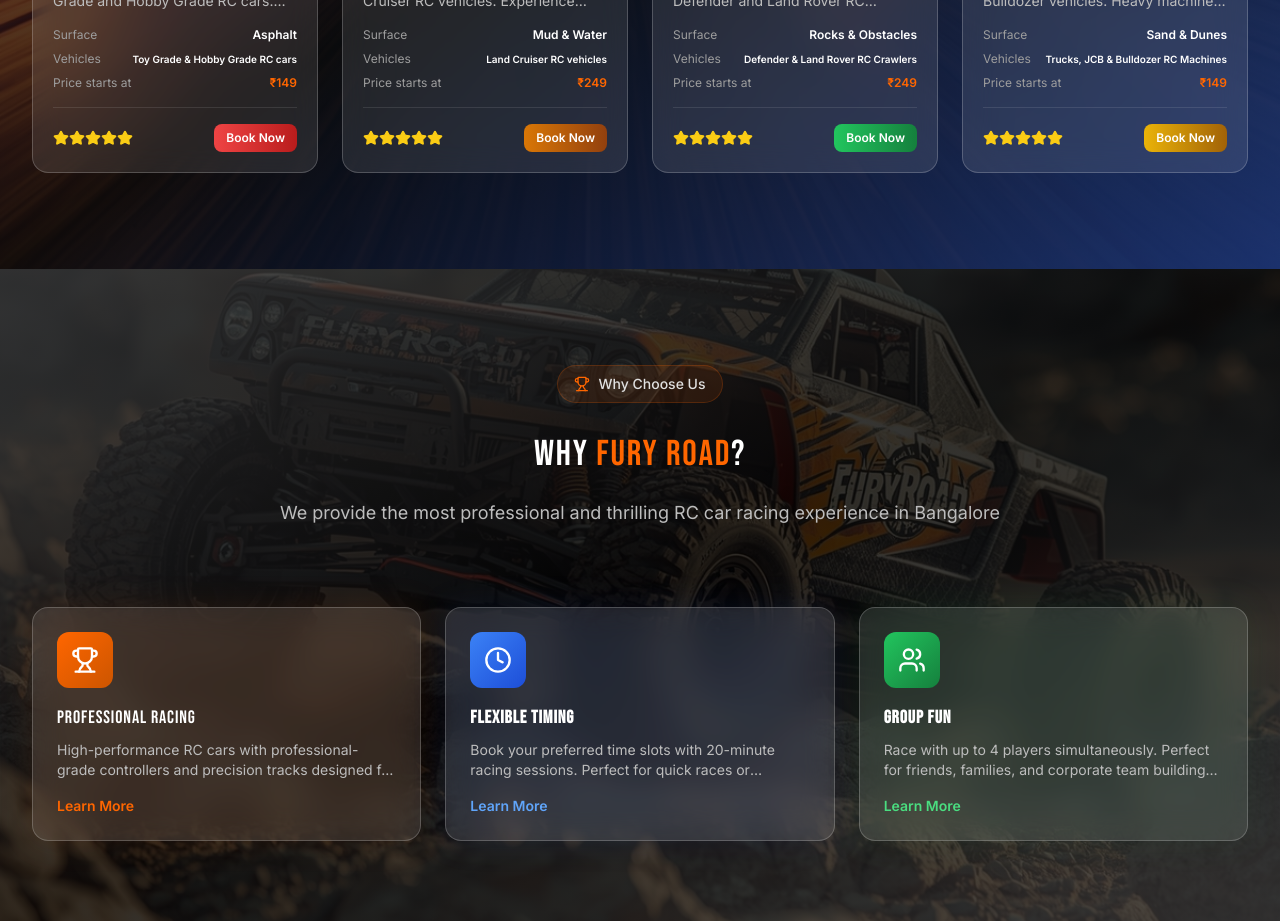
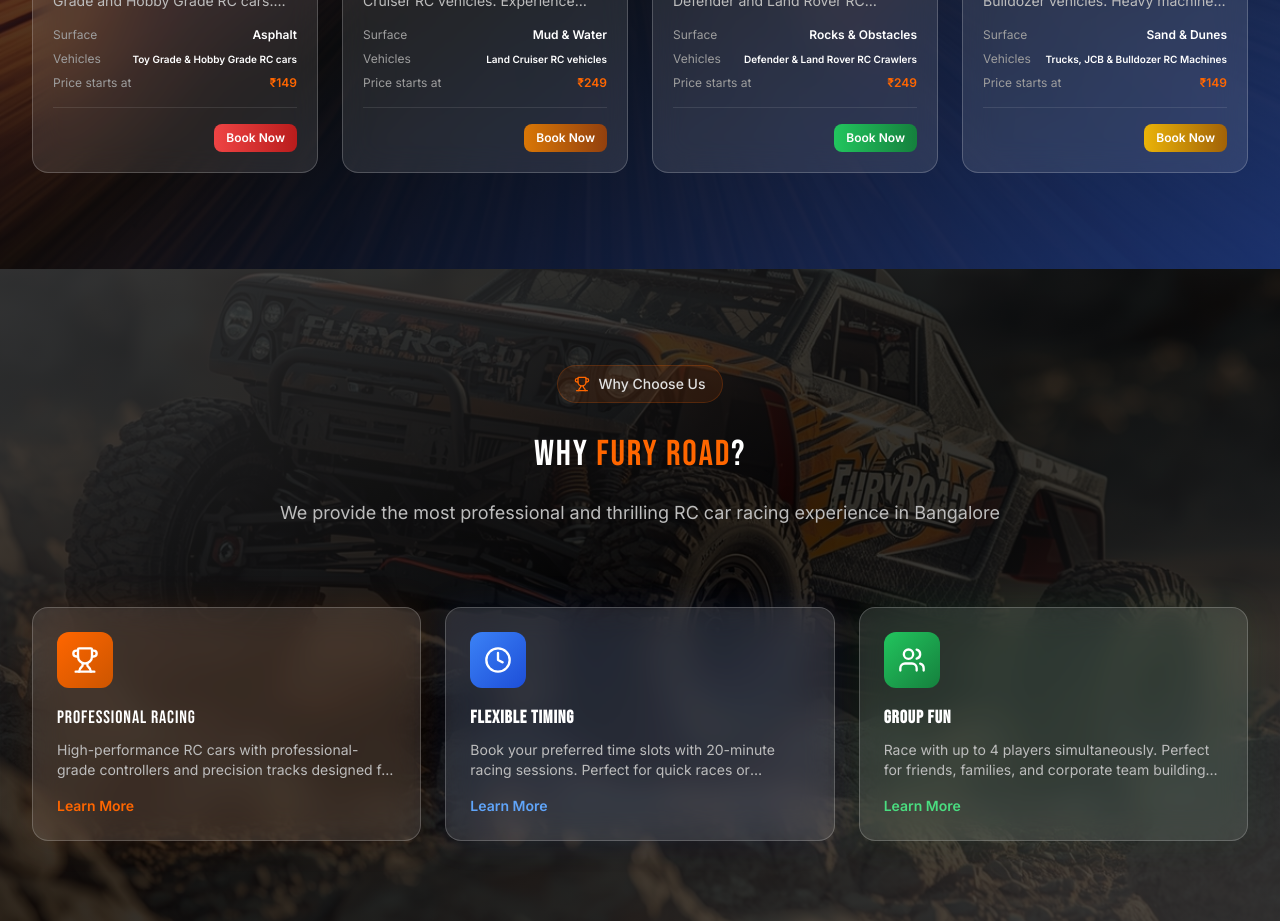
Before and after one commit to vishnuprasadpn/rc-car-cafe, a Next.js app: page / in a window 1280 px wide. Shown: the part 1380-2301 px from the top of the page. Built offline with nearby package versions, Linux system fonts and the light colour scheme; no server answers.

Commit message:
Remove star ratings from racing tracks section cards

```diff
--- a/src/app/page.tsx
+++ b/src/app/page.tsx
@@ -7,7 +7,6 @@
   Trophy,
   Clock,
   Users,
-  Star,
   MapPin,
   Zap,
   Target,
@@ -218,14 +217,7 @@
                       </div>
                     </div>
 
-                    <div className="flex items-center justify-between">
-                      <div className="flex items-center text-yellow-400">
-                        <Star className="h-3 w-3 sm:h-4 sm:w-4 fill-current" />
-                        <Star className="h-3 w-3 sm:h-4 sm:w-4 fill-current" />
-                        <Star className="h-3 w-3 sm:h-4 sm:w-4 fill-current" />
-                        <Star className="h-3 w-3 sm:h-4 sm:w-4 fill-current" />
-                        <Star className="h-3 w-3 sm:h-4 sm:w-4 fill-current" />
-                      </div>
+                    <div className="flex items-center justify-end">
                       <div className={`px-3 py-1.5 rounded-lg text-xs font-semibold text-white bg-gradient-to-r ${track.gradient} group-hover:shadow-lg transition-all`}>
                         Book Now
                       </div>
```
